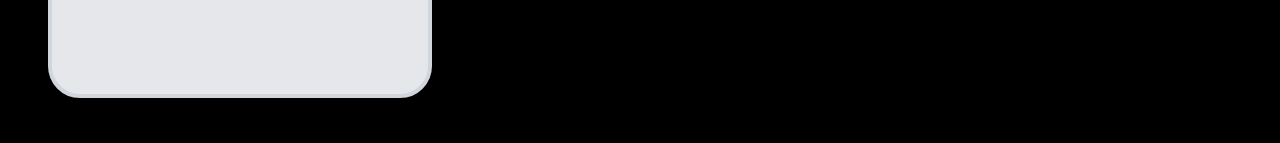
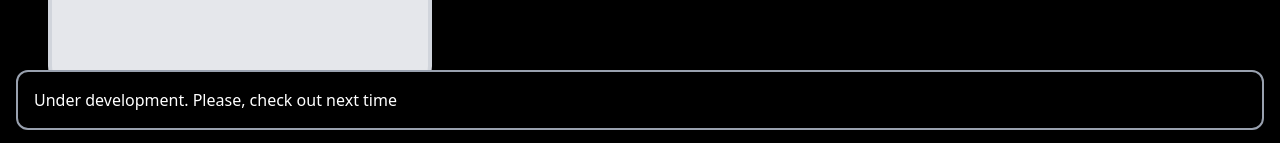
Before and after one commit to abdulkhafizov07/abdulkhafizovuz, a SvelteKit app: page / in a window 1280 px wide. Shown: the part 654-797 px from the top of the page. Built offline with nearby package versions, Linux system fonts and the light colour scheme.

Commit message:
test: added development notice and checking ci/cd

```diff
--- a/src/routes/+layout.svelte
+++ b/src/routes/+layout.svelte
@@ -9,4 +9,10 @@
     <title>{_metadata.title}</title>
 </svelte:head>
 
+<div
+    class="fixed bottom-4 left-4 right-4 bg-black border-2 border-gray-400 p-4 text-white rounded-xl"
+>
+    <p>Under development. Please, check out next time</p>
+</div>
+
 <div class="w-full h-screen bg-black"><slot /></div>
```
